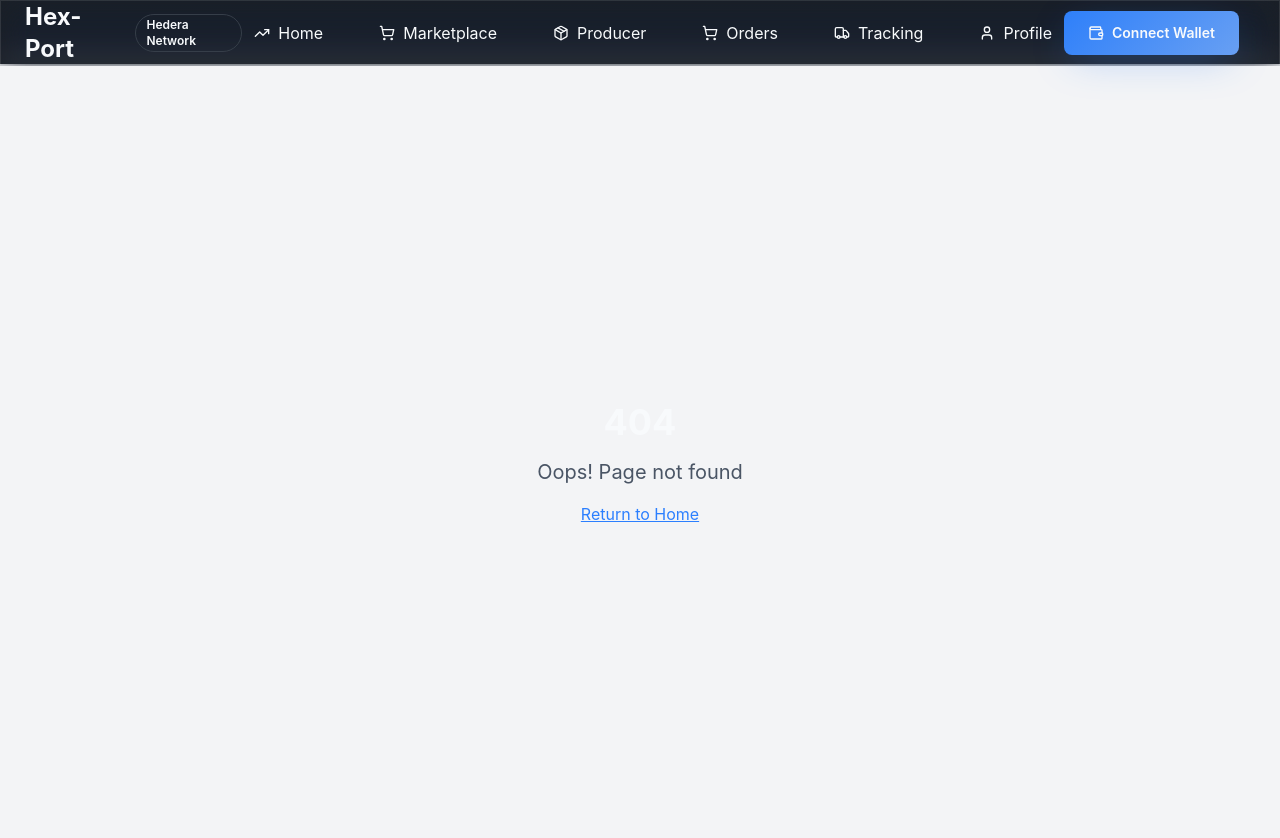
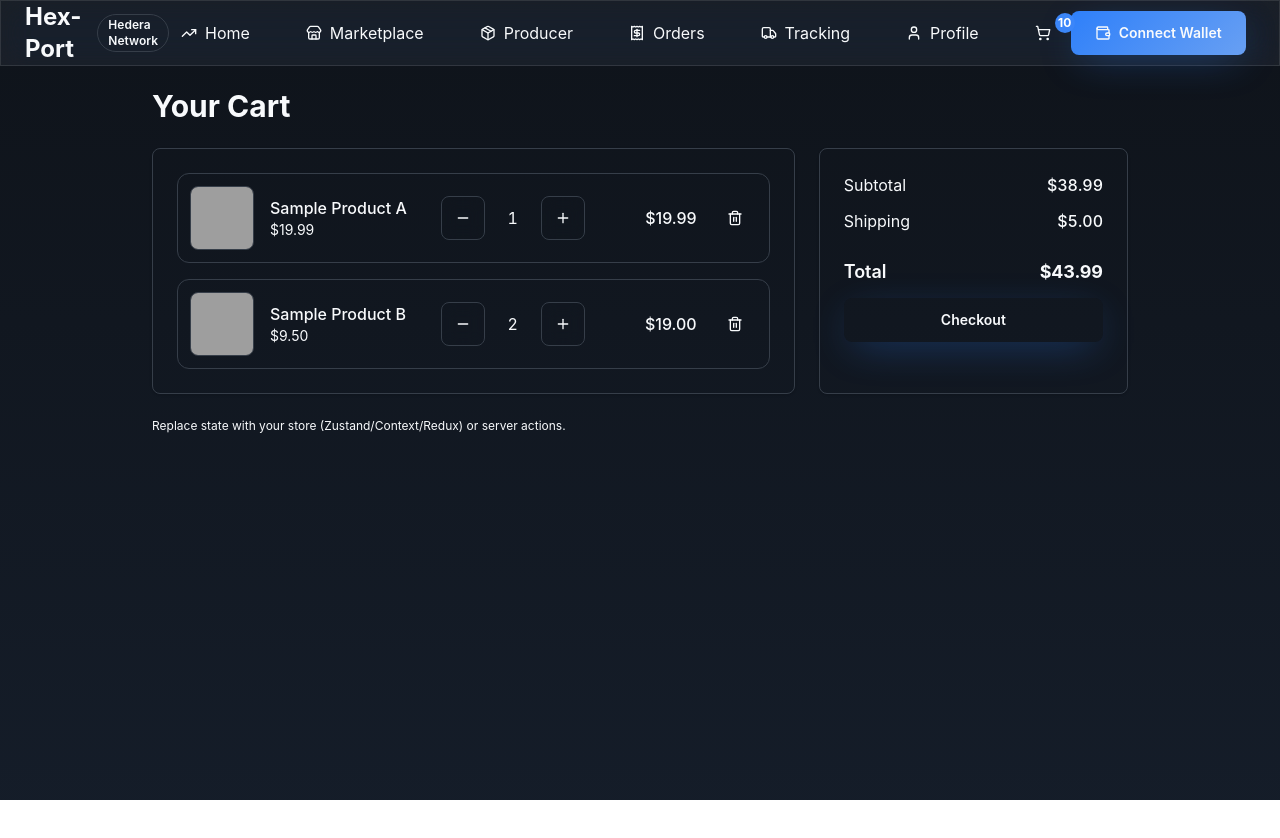
Before and after one commit to altavopartners/RWA, a Next.js app in the folder client/: page /cart in a window 1280 px wide. Before the commit this address had no page. Shown: the top 838 px of the page. After the commit the page ends 800 px from the top, so only its background shows below. Built offline with nearby package versions, Linux system fonts and the light colour scheme; grey boxes are pictures that could not be loaded; what tailwind-animate would draw is missing.

Commit message:
cart ux improvments

```diff
--- /dev/null
+++ b/client/app/cart/page.tsx
@@ -0,0 +1,3 @@
+"use client";
+import Cart from "@/components/Cart";
+export default function Page() { return <Cart />; }
--- a/client/components/AddToCartPopup.tsx
+++ b/client/components/AddToCartPopup.tsx
@@ -73,7 +73,7 @@ export default function AddToCartPopup({
   // -------- overlay UI (portaled) --------
   const overlay = (
     <div
-      className="fixed inset-0 z-[9999] bg-background/80 backdrop-blur-sm
+      className="fixed inset-0 z-[9999] backdrop-blur-sm
                  flex items-center justify-center p-4"
       onClick={() => setOpen(false)}
       aria-hidden={!open}
@@ -83,6 +83,7 @@ export default function AddToCartPopup({
         onClick={(e) => e.stopPropagation()} // keep clicks inside
         role="dialog"
         aria-modal="true"
+        style={{backgroundColor: 'lab(12 -1.2 -9.41)'}}
         aria-labelledby="add-to-cart-title"
       >
         {/* Header */}
@@ -148,7 +149,7 @@ export default function AddToCartPopup({
 
           <div className="flex gap-2 pt-2">
             <Button
-              className="flex-1"
+              className="flex-1 bg-green-600 text-white hover:bg-green-700 cursor-pointer"
               onClick={confirm}
               disabled={saving || qty < product.minOrder || qty > product.available}
             >
--- /dev/null
+++ b/client/components/Cart.tsx
@@ -0,0 +1,136 @@
+// app/cart/page.tsx
+"use client";
+
+import React from "react";
+import { Card, CardContent } from "@/components/ui/card";
+import { Button } from "@/components/ui/button";
+import { Separator } from "@/components/ui/separator";
+import { Trash2, Minus, Plus } from "lucide-react";
+
+// Super simple, client-only cart page – no fetching, no taxonomy, no SEO.
+// Replace the initialItems with your data source if/when you wire this up.
+
+type CartItem = {
+  id: string | number;
+  name: string;
+  price: number; // unit price in USD (or your currency)
+  qty: number;
+  image?: string;
+};
+
+const initialItems: CartItem[] = [
+  { id: 1, name: "Sample Product A", price: 19.99, qty: 1, image: "/placeholder.svg" },
+  { id: 2, name: "Sample Product B", price: 9.5, qty: 2, image: "/placeholder.svg" },
+];
+
+function money(n: number) {
+  return new Intl.NumberFormat(undefined, { style: "currency", currency: "USD" }).format(n);
+}
+
+export default function CartPage() {
+  const [items, setItems] = React.useState<CartItem[]>(initialItems);
+
+  function inc(id: CartItem["id"]) {
+    setItems((prev) => prev.map((it) => (it.id === id ? { ...it, qty: it.qty + 1 } : it)));
+  }
+  function dec(id: CartItem["id"]) {
+    setItems((prev) =>
+      prev.map((it) => (it.id === id ? { ...it, qty: Math.max(1, it.qty - 1) } : it))
+    );
+  }
+  function removeItem(id: CartItem["id"]) {
+    setItems((prev) => prev.filter((it) => it.id !== id));
+  }
+
+  const subtotal = items.reduce((sum, it) => sum + it.price * it.qty, 0);
+  const shipping = items.length > 0 ? 5 : 0; // flat example shipping
+  const total = subtotal + shipping;
+
+  return (
+    <div className="max-w-5xl mx-auto p-6 space-y-6">
+      <h1 className="text-3xl font-bold">Your Cart</h1>
+
+      <div className="grid grid-cols-1 lg:grid-cols-3 gap-6">
+        {/* Items */}
+        <Card className="lg:col-span-2">
+          <CardContent className="p-4 sm:p-6">
+            {items.length === 0 ? (
+              <p className="text-muted-foreground">Your cart is empty.</p>
+            ) : (
+              <div className="space-y-4">
+                {items.map((it) => (
+                  <div
+                    key={it.id}
+                    className="flex items-center gap-4 p-3 rounded-xl border"
+                  >
+                    {/* eslint-disable-next-line @next/next/no-img-element */}
+                    <img
+                      src={it.image || "/placeholder.svg"}
+                      alt={it.name}
+                      className="h-16 w-16 rounded-lg object-cover border"
+                    />
+
+                    <div className="flex-1 min-w-0">
+                      <div className="font-medium truncate">{it.name}</div>
+                      <div className="text-sm text-muted-foreground">{money(it.price)}</div>
+                    </div>
+
+                    <div className="flex items-center gap-2">
+                      <Button variant="outline" size="icon" onClick={() => dec(it.id)}>
+                        <Minus className="h-4 w-4" />
+                      </Button>
+                      <div className="w-10 text-center tabular-nums">{it.qty}</div>
+                      <Button variant="outline" size="icon" onClick={() => inc(it.id)}>
+                        <Plus className="h-4 w-4" />
+                      </Button>
+                    </div>
+
+                    <div className="w-24 text-right font-medium">
+                      {money(it.price * it.qty)}
+                    </div>
+
+                    <Button
+                      variant="ghost"
+                      size="icon"
+                      aria-label="Remove item"
+                      onClick={() => removeItem(it.id)}
+                    >
+                      <Trash2 className="h-5 w-5" />
+                    </Button>
+                  </div>
+                ))}
+              </div>
+            )}
+          </CardContent>
+        </Card>
+
+        {/* Summary */}
+        <Card>
+          <CardContent className="p-4 sm:p-6 space-y-3">
+            <div className="flex items-center justify-between">
+              <span className="text-muted-foreground">Subtotal</span>
+              <span className="font-medium tabular-nums">{money(subtotal)}</span>
+            </div>
+            <div className="flex items-center justify-between">
+              <span className="text-muted-foreground">Shipping</span>
+              <span className="font-medium tabular-nums">{money(shipping)}</span>
+            </div>
+            <Separator />
+            <div className="flex items-center justify-between text-lg">
+              <span className="font-semibold">Total</span>
+              <span className="font-bold tabular-nums">{money(total)}</span>
+            </div>
+            <Button className="w-full" disabled={items.length === 0}>
+              Checkout
+            </Button>
+          </CardContent>
+        </Card>
+      </div>
+
+      {/* Tiny helpers for developers – safe to delete */}
+      <div className="text-xs text-muted-foreground">
+        Replace state with your store (Zustand/Context/Redux) or server actions.
+      </div>
+    </div>
+  );
+}
--- a/client/components/Navigation.tsx
+++ b/client/components/Navigation.tsx
@@ -5,7 +5,7 @@ import Link from "next/link";
 import { usePathname, useRouter } from "next/navigation";
 import { Button } from "@/components/ui/button";
 import { Badge } from "@/components/ui/badge";
-import { Wallet, Menu, X, Package, ShoppingCart, TrendingUp, User, Truck, LogOut } from "lucide-react";
+import { Wallet, Menu, X, Package, ShoppingCart, TrendingUp, User, Truck, LogOut, Store, Receipt  } from "lucide-react";
 import { cn } from "@/lib/utils";
 import { useAuth } from "@/hooks/useAuth";
 
@@ -18,11 +18,11 @@ export default function Navigation() {
   // Map to your actual routes
   const navItems = [
     { href: "/",                 label: "Home",      icon: TrendingUp },
-    { href: "/marketplace",      label: "Marketplace", icon: ShoppingCart },
+    { href: "/marketplace",      label: "Marketplace", icon: Store },
     { href: "/producer-dashboard", label: "Producer",   icon: Package },
-    { href: "/order-flow",       label: "Orders",    icon: ShoppingCart },
+    { href: "/order-flow",       label: "Orders",    icon: Receipt },
     { href: "/shipment-tracking", label: "Tracking",  icon: Truck },
-    { href: "/profile",          label: "Profile",   icon: User },
+    { href: "/profile",          label: "Profile",   icon: User }
   ];
 
   const isActive = (href: string) => {
@@ -65,6 +65,25 @@ export default function Navigation() {
                 <span>{label}</span>
               </Link>
             ))}
+            <Link
+              key="/cart"
+              href="/cart"
+              aria-current={isActive("/cart") ? "page" : undefined}
+              className={cn(
+              "flex items-center space-x-2 px-3 py-2 rounded-lg transition-smooth relative",
+              isActive("/cart")
+                ? "bg-primary/20 text-primary"
+                : "text-muted-foreground hover:text-foreground hover:bg-accent/20"
+              )}
+            >
+              <ShoppingCart className="w-4 h-4" />
+                <span
+                  className="absolute -top-1 -right-1 text-white text-xs font-bold rounded-full w-5 h-5 flex items-center justify-center"
+                  style={{ background: "lab(56 6.99 -64.99)", minWidth: 20, minHeight: 20 }}
+                >
+                  10
+                </span>
+            </Link>
           </div>
 
           {/* Wallet / Mobile toggle */}
```
